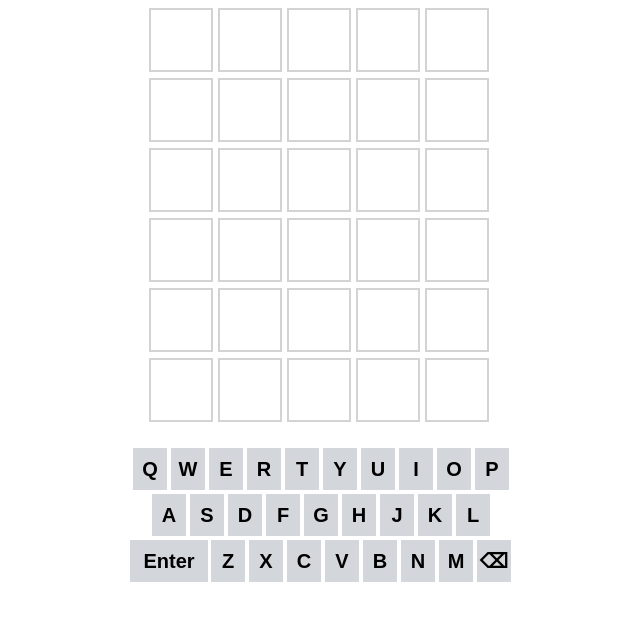
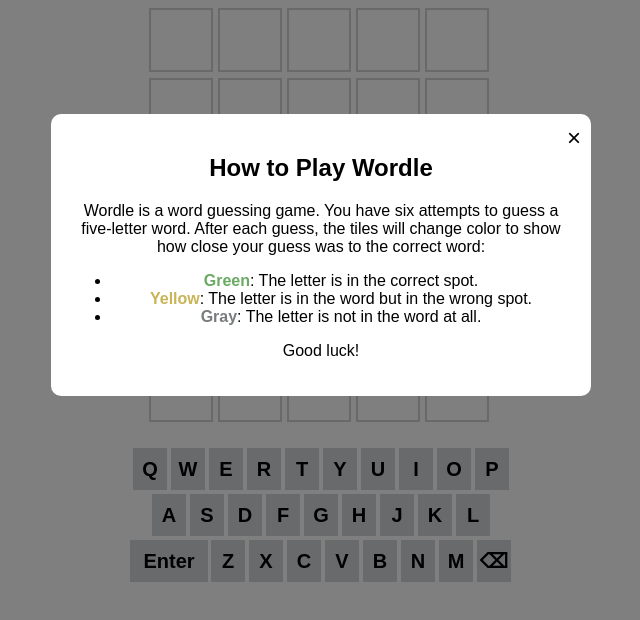
Before and after one commit to ofekats/wordle, a plain HTML site: page wordle.html in a window 1280 px wide. Shown: the part 78-698 px from the top of the page, without its empty margins (319-959 px from the left). Drawn offline with Linux system fonts and the light colour scheme.

Commit message:
adding how to play popup

```diff
--- a/wordle.css
+++ b/wordle.css
@@ -75,9 +75,9 @@
     100% { transform: translateX(0); }
   }
 
-  .vibrate {
+.vibrate {
     animation: vibrate 0.3s linear infinite; /* Adjust duration and repetition as needed */
-  }
+}
 
 
 .correct{
@@ -163,3 +163,51 @@
 .hidden {
     display: none;
 }
+
+/* The how-to-play popup container */
+.popup-instractions {
+    display: none; /* Hidden by default */
+    position: fixed;
+    top: 0;
+    left: 0;
+    width: 100%;
+    height: 100%;
+    background-color: rgba(0, 0, 0, 0.5); /* Black background with opacity */
+    z-index: 1000; /* Sit on top */
+  }
+
+/* Popup how-to-play content */
+.how-to-play {
+    background-color: white;
+    margin: 15% auto; /* 15% from the top and centered */
+    padding: 20px;
+    border-radius: 10px;
+    width: 80%;
+    max-width: 500px;
+    position: relative;
+}
+
+/* Close button */
+.close-button {
+    position: absolute;
+    top: 10px;
+    right: 10px;
+    font-size: 24px;
+    cursor: pointer;
+}
+
+/* Styling for the color indicators */
+.green {
+    color: #6aaa64;
+    font-weight: bold;
+}
+
+.yellow {
+    color: #c9b458;
+    font-weight: bold;
+}
+
+.gray {
+    color: #787c7e;
+    font-weight: bold;
+}
--- a/wordle.html
+++ b/wordle.html
@@ -17,6 +17,22 @@
             <h1 class="title">Wordle</h1>
         </div>
         <hr>
+        <div id="popup-how-to-play" class="popup-instractions">
+            <div class="how-to-play">
+                <span class="close-button">&times;</span>
+                <h2>How to Play Wordle</h2>
+                <p>
+                Wordle is a word guessing game. You have six attempts to guess a five-letter word.
+                After each guess, the tiles will change color to show how close your guess was to the correct word:
+                </p>
+                <ul>
+                <li><span class="green">Green</span>: The letter is in the correct spot.</li>
+                <li><span class="yellow">Yellow</span>: The letter is in the word but in the wrong spot.</li>
+                <li><span class="gray">Gray</span>: The letter is not in the word at all.</li>
+                </ul>
+                <p>Good luck!</p>
+            </div>
+        </div>
         <div id="board"></div>
         <div id="popup" class="popup hidden"></div>
         <h1 id="answer"></h1>
--- a/wordle.js
+++ b/wordle.js
@@ -282,5 +282,26 @@
     }, 600); // Vibrates for 600ms
 }
 
+//show the how to play popup
+document.addEventListener('DOMContentLoaded', function () {
+    // Show the popup when the page loads
+    const popup = document.getElementById('popup-how-to-play');
+    const closeButton = document.querySelector('.close-button');
+
+    // Show the popup
+    popup.style.display = 'block';
+
+    // Close the popup when the close button is clicked
+    closeButton.addEventListener('click', function () {
+      popup.style.display = 'none';
+    });
+
+    // Optional: Close the popup if the user clicks outside the popup content
+    popup.addEventListener('click', function (event) {
+      if (event.target === popup) {
+        popup.style.display = 'none';
+      }
+    });
+  });
 
 //need to add alert when game is over or you have won or word not in wordlist
```
